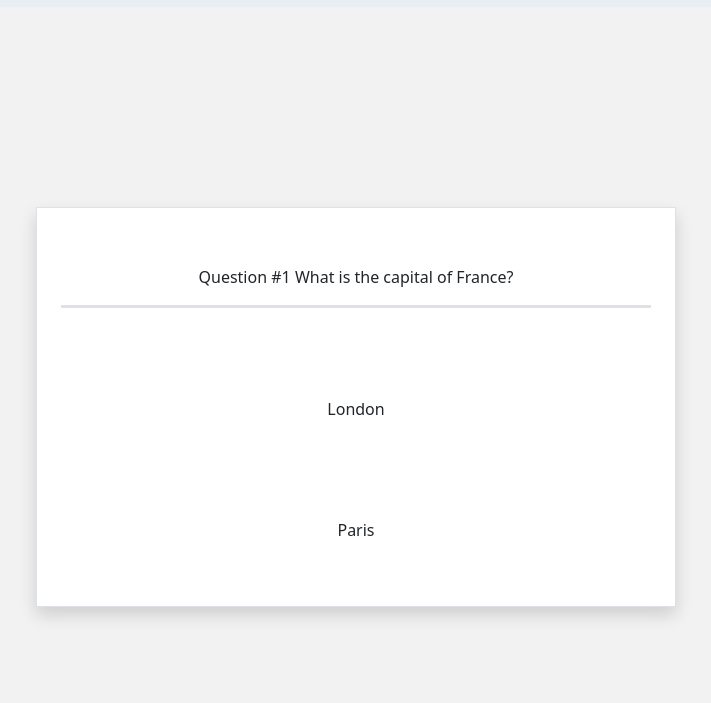
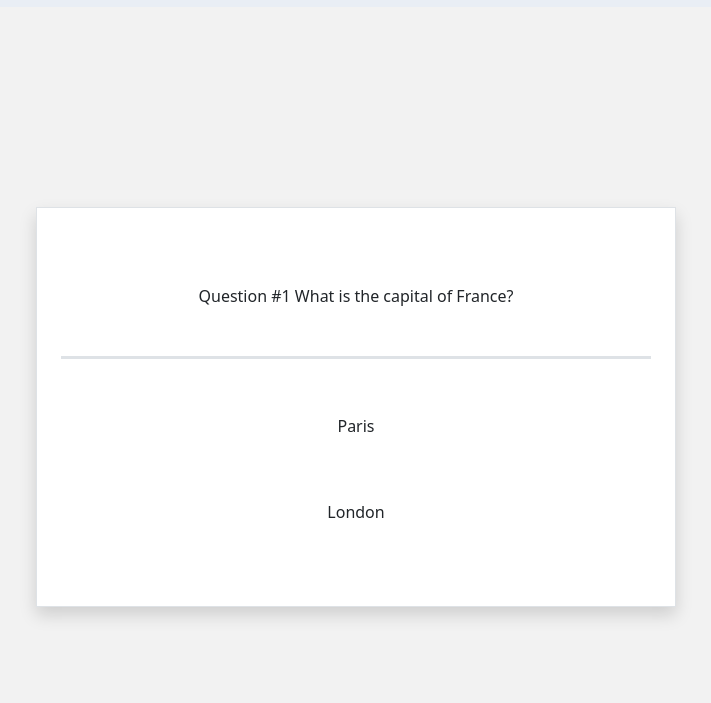
Before and after one commit to aymen-alarcon/Cr-ation-d-une-Application-Web-en-Utilisant-JavaScript-et-le-DOM, a plain HTML site: page index.html in a window 1280 px wide. Shown: the part 97-800 px from the top of the page, without its empty margins (284-995 px from the left). Drawn offline with Linux system fonts and the light colour scheme.

Commit message:
`Refactor script.js and index.html to dynamically create question and answer elements.`

```diff
--- a/assets/script.js
+++ b/assets/script.js
@@ -1,16 +1,50 @@
 let btn = document.getElementById("checkanswer");
-let answer1 = document.getElementById("answer1");
-let answer2 = document.getElementById("answer2");
-let label1 = document.querySelector("label[for='answer1']");
-let label2 = document.querySelector("label[for='answer2']");
-let questionElement = document.querySelector(".question");
+let questionContainer = document.querySelector(".question-container");
+let answer1 = document.createElement("input");
+let answer2 =document.createElement("input");
+let label1 = document.createElement("label");
+let label2 = document.createElement("label");
+
+let questionElement = document.createElement("span");
+questionContainer.appendChild(questionElement);
+questionElement.classList.add("question");
+
+let progressBarContainer = document.createElement("div");
+progressBarContainer.classList.add("progress-bar");
+let borderBottom1 = document.createElement("div");
+borderBottom1.classList.add("border-bottom");
+let borderBottom2 = document.createElement("div");
+borderBottom2.classList.add("border-bottom-2");
+progressBarContainer.appendChild(borderBottom1);
+progressBarContainer.appendChild(borderBottom2);
+questionContainer.appendChild(progressBarContainer);
+
+answer1.type = "radio";
+answer1.name = "answer";
+answer1.id = "answer1";
+answer1.classList.add("btn-check");
+answer2.type = "radio";
+answer2.name = "answer";
+answer2.id = "answer2";
+answer2.classList.add("btn-check");
+
+label1.classList.add("btn");
+label2.classList.add("btn");
+label1.setAttribute("for", "answer1");
+label2.setAttribute("for", "answer2");
+
+questionContainer.appendChild(answer1);
+questionContainer.appendChild(label1);
+questionContainer.appendChild(answer2);
+questionContainer.appendChild(label2);
+
 let progressBar = document.querySelector(".border-bottom-2");
 
 let questions = [
-    "#1 What is the capital of France?",
-    "#2 What is 2 + 2?",
-    "#3 What is the largest planet in our solar system?",
-    "#4 Who wrote 'Romeo and Juliet'?"
+    "Question #1 What is the capital of France?",
+    "Question #2 What is 2 + 2?",
+    "Question #3 What is the largest planet in our solar system?",
+    "Question #4 Who wrote 'Romeo and Juliet'?"
 ];
 
 let answers = [
@@ -37,7 +71,14 @@ function checkAnswer() {
         return;
     }
 
-    let selectedIndex = answer1.checked ? 0 : 1;
+    let selectedIndex;
+
+    if (answer1.checked) {
+        selectedIndex = 0;
+    } else {
+        selectedIndex = 1;
+    }
+
     userAnswers[currentQuestionIndex] = selectedIndex;
 
     currentQuestionIndex++;
--- a/index.html
+++ b/index.html
@@ -14,19 +14,8 @@
     <main>
         <section class="d-flex flex-column justify-content-center align-items-center vh-100" id="first-section">
             <div class="d-flex flex-column justify-content-around gap-3 p-4 bg-white border shadow w-50 h-50">
-                <div class="question-container text-center">
-                    <p>Question
-                        <span class="question"></span>
-                    </p>
-                    <div class="progress-bar">
-                        <div class="border-bottom"></div>
-                        <div class="border-bottom-2"></div>
-                    </div>
+                <div class="d-flex flex-column gap-5 question-container text-center">
                 </div>
-                    <input type="radio" class="btn-check" name="answers-base" id="answer2">
-                    <label class="btn" for="answer2">First answer</label>
-                    <input type="radio" class="btn-check" name="answers-base" id="answer1">
-                    <label class="btn" for="answer1">Second answer</label>
             </div>
         </section>
         <div class="d-flex justify-content-center gap-5 w-100 mt-5">
```
